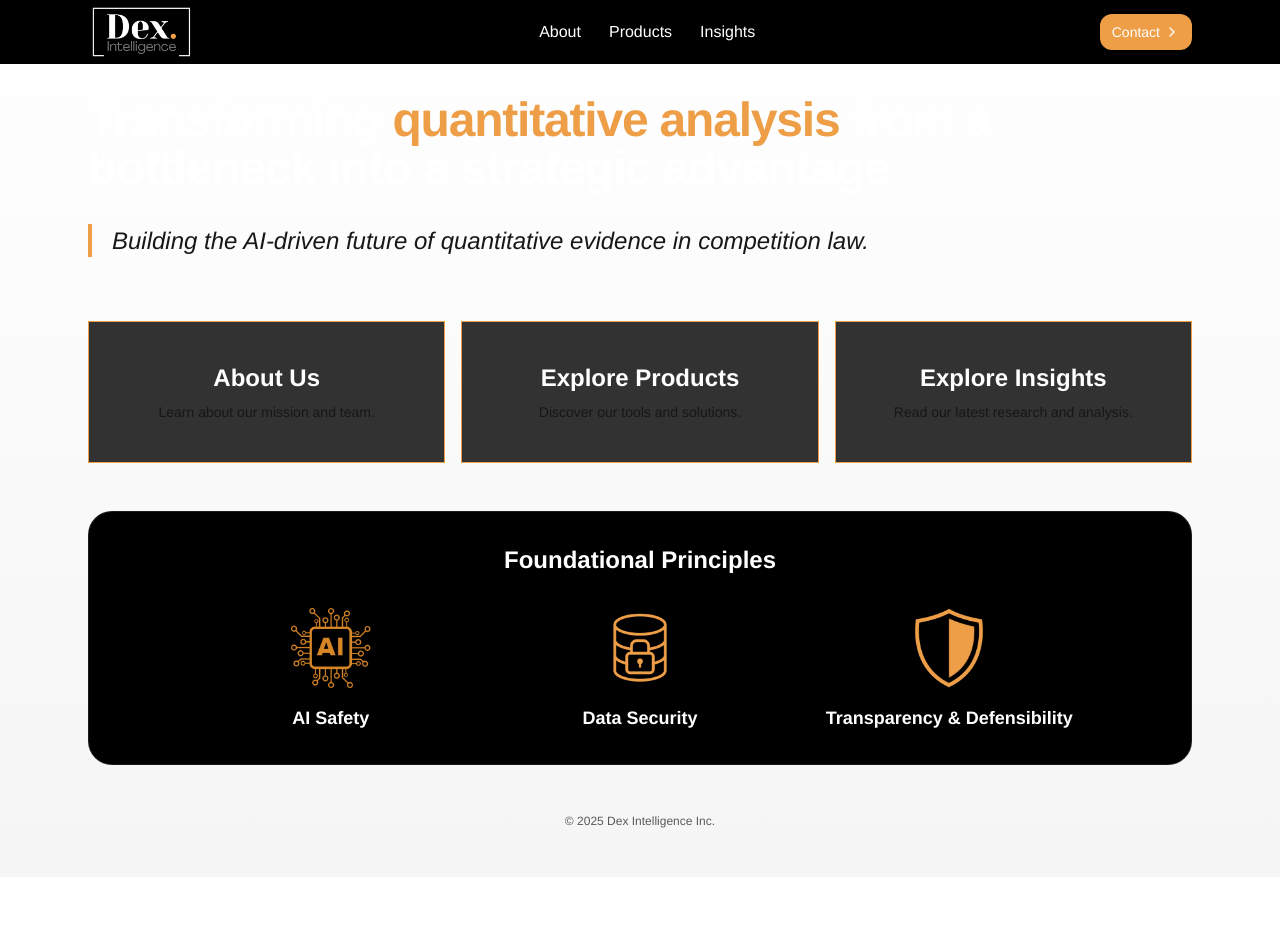
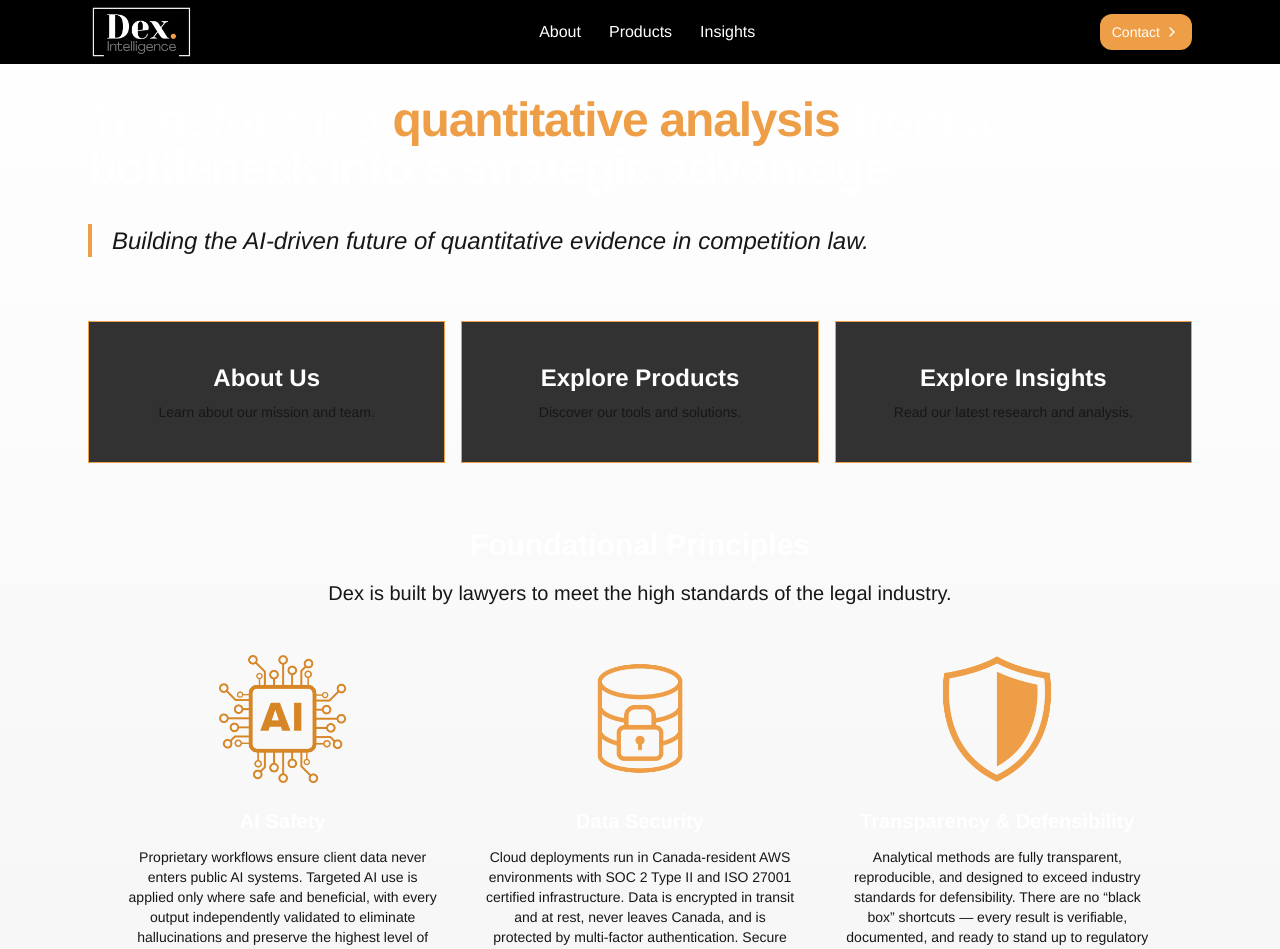
Before and after one commit to DexIntelligence/website_v2, a React (Vite) app: page / in a window 1280 px wide. Shown: the top 949 px of the page. Before the commit the page ends 877 px from the top, so only its background shows below. Built offline with nearby package versions, Linux system fonts and the light colour scheme.

Commit message:
added descriptions to principles

```diff
--- a/src/pages/Home.jsx
+++ b/src/pages/Home.jsx
@@ -39,23 +39,35 @@ export default function Home() {
       </section>
 
       {/* Foundational Principles */}
-      <section className="mt-12 rounded-3xl bg-black border border-white/10 p-8 flex flex-col items-center text-center">
-        <h2 className="text-2xl font-bold text-white mb-8">Foundational Principles</h2>
-        <div className="grid grid-cols-1 md:grid-cols-3 gap-8 w-full max-w-4xl">
-          {/* Icon 1 */}
+      <section className="mt-16 flex flex-col items-center text-center">
+        <h2 className="text-3xl font-bold text-white mb-4">Foundational Principles</h2>
+        <p className="text-xl text-gray-300 mb-12 max-w-2xl">
+          Dex is built by lawyers to meet the high standards of the legal industry.
+        </p>
+        <div className="grid grid-cols-1 md:grid-cols-3 gap-12 w-full max-w-5xl">
+          {/* AI Safety */}
           <div className="flex flex-col items-center">
-            <img src="/AI-safety.png" alt="AI Safety" className="h-20 w-20 object-contain" />
-            <h3 className="mt-4 text-lg font-semibold text-white">AI Safety</h3>
+            <img src="/AI-safety.png" alt="AI Safety" className="h-32 w-32 object-contain mb-6" />
+            <h3 className="text-xl font-semibold text-white mb-3">AI Safety</h3>
+            <p className="text-sm text-gray-400 text-center">
+              Proprietary workflows ensure client data never enters public AI systems. Targeted AI use is applied only where safe and beneficial, with every output independently validated to eliminate hallucinations and preserve the highest level of analytical accuracy.
+            </p>
           </div>
-          {/* Icon 2 */}
+          {/* Data Security */}
           <div className="flex flex-col items-center">
-            <img src="/data-security.png" alt="Data Security" className="h-20 w-20 object-contain" />
-            <h3 className="mt-4 text-lg font-semibold text-white">Data Security</h3>
+            <img src="/data-security.png" alt="Data Security" className="h-32 w-32 object-contain mb-6" />
+            <h3 className="text-xl font-semibold text-white mb-3">Data Security</h3>
+            <p className="text-sm text-gray-400 text-center">
+              Cloud deployments run in Canada-resident AWS environments with SOC 2 Type II and ISO 27001 certified infrastructure. Data is encrypted in transit and at rest, never leaves Canada, and is protected by multi-factor authentication. Secure upload workflows include virus scanning and enable provable, documented deletion on request.
+            </p>
           </div>
-          {/* Icon 3 */}
+          {/* Transparency & Defensibility */}
           <div className="flex flex-col items-center">
-            <img src="/transparency.png" alt="Transparency & Defensibility" className="h-20 w-20 object-contain" />
-            <h3 className="mt-4 text-lg font-semibold text-white">Transparency &amp; Defensibility</h3>
+            <img src="/transparency.png" alt="Transparency & Defensibility" className="h-32 w-32 object-contain mb-6" />
+            <h3 className="text-xl font-semibold text-white mb-3">Transparency &amp; Defensibility</h3>
+            <p className="text-sm text-gray-400 text-center">
+              Analytical methods are fully transparent, reproducible, and designed to exceed industry standards for defensibility. There are no “black box” shortcuts — every result is verifiable, documented, and ready to stand up to regulatory or courtroom scrutiny.
+            </p>
           </div>
         </div>
       </section>
```
